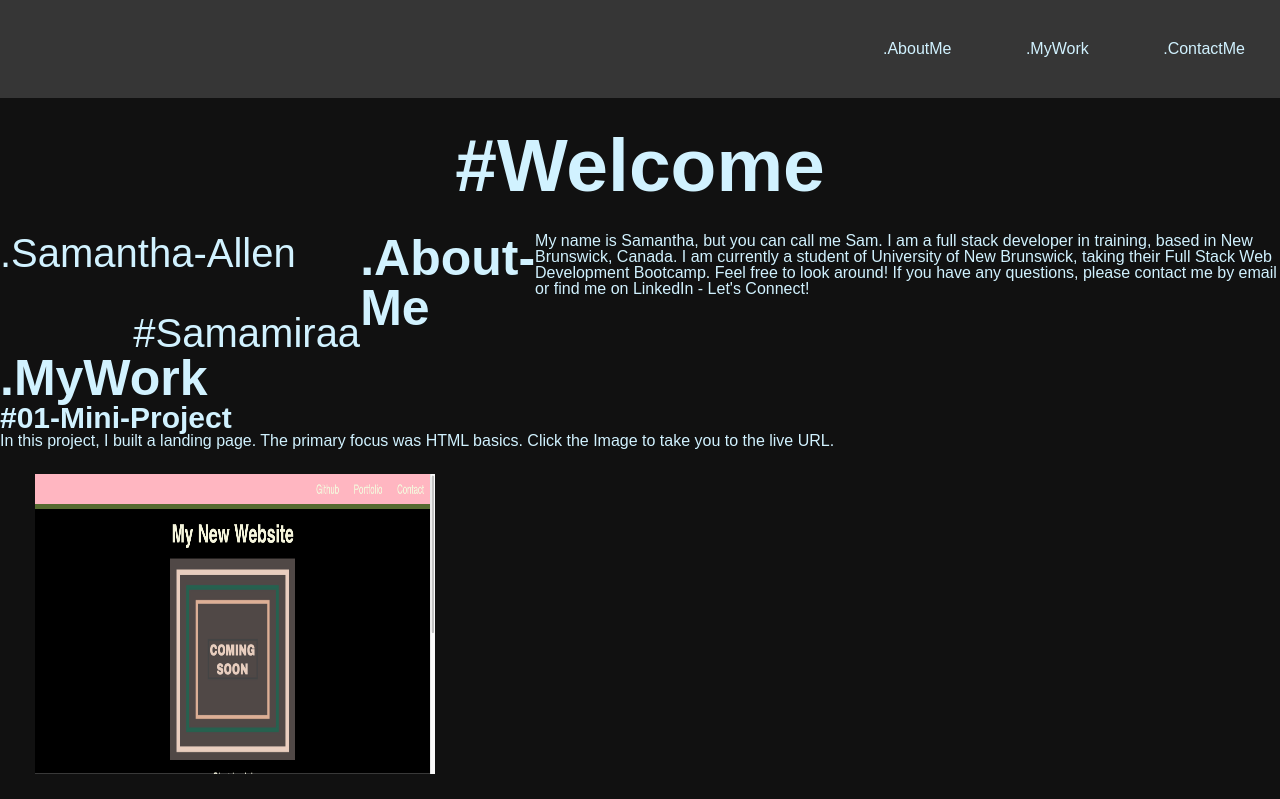
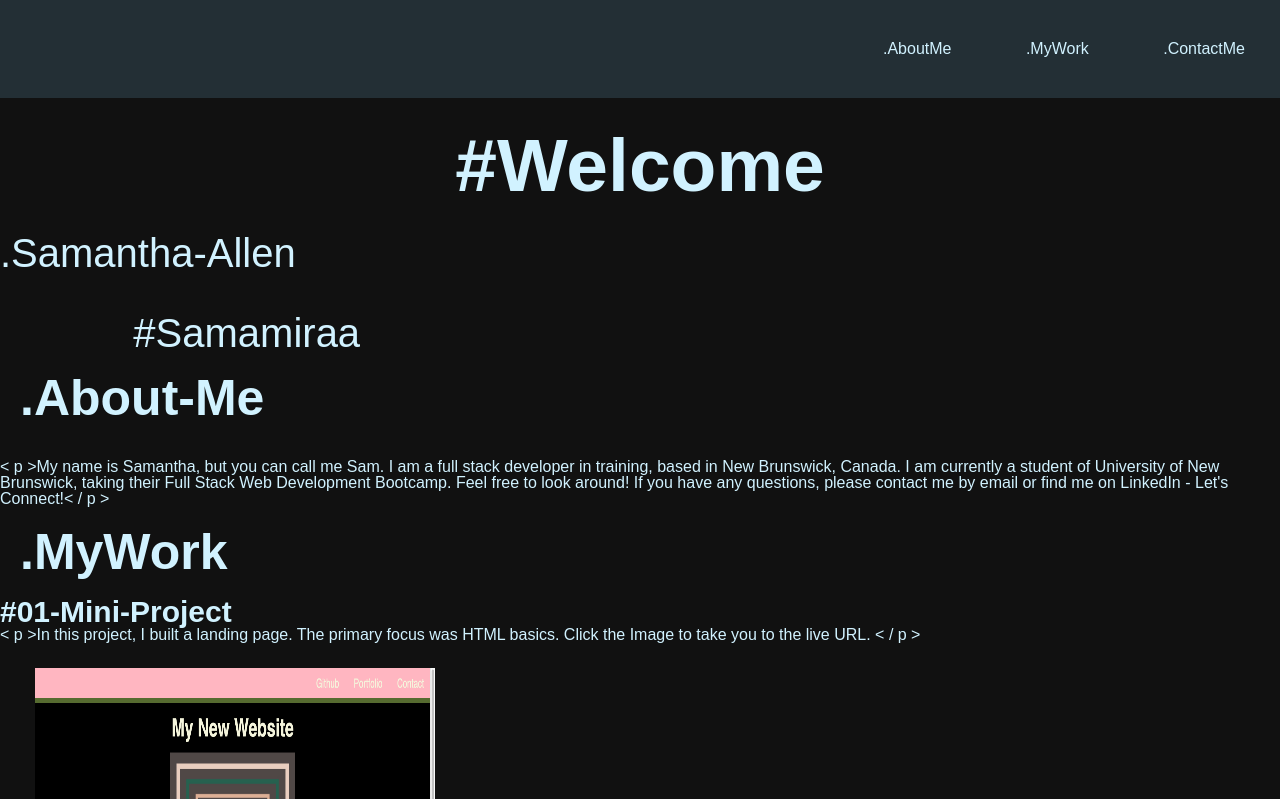
Before and after one commit to samamiraa/02-Samamiraa-Portfolio, a plain HTML site: page index.html in a window 1280 px wide. Shown: the top 799 px of the page. Drawn offline with Linux system fonts and the light colour scheme.

Commit message:
added class

```diff
--- a/assets/style.css
+++ b/assets/style.css
@@ -1,7 +1,7 @@
 :root {
     --darkGray: #111111;
     --lightBlue: #d1f2ff;
-    --lightGray: #363636;
+    --lightGray: #232f35;
 }
 
 header {
@@ -23,6 +23,7 @@ h1 {
 
 h2 {
     font-size: 50px;
+    padding: 20px;
 }
 
 h3 {
@@ -62,9 +63,9 @@ img {
     height: 30px;
 }
 
-#About {
+/* #About { */
     display: flex;
-    flex-direction: row;
+    flex-direction: wrap;
 }
 
 #flex-wrap {
--- a/index.html
+++ b/index.html
@@ -29,10 +29,10 @@
             <!-- IMAGE OR AVATAR GOES HERE -->
 
             <h2>.About-Me</h2><br>
-                <p>My name is Samantha, but you can call me Sam. I am a full stack developer in training, based in New
+                <p>< p >My name is Samantha, but you can call me Sam. I am a full stack developer in training, based in New
                 Brunswick, Canada. I am currently a student of University of New Brunswick, taking their Full Stack
                 Web Development Bootcamp. Feel free to look around! If you have any questions, please contact me by
-                email or find me on LinkedIn - Let's Connect!</p>
+                email or find me on LinkedIn - Let's Connect!< / p ></p>
         </section>
 
         <section id="My-Work">
@@ -40,8 +40,8 @@
 
             <div class="flex-wrap card">
                 <h3>#01-Mini-Project</h3>
-                    <p>In this project, I built a landing page. The primary focus was HTML basics. Click the Image
-                       to take you to the live URL.
+                    <p>< p >In this project, I built a landing page. The primary focus was HTML basics. Click the Image
+                       to take you to the live URL. < / p >
                     </p>
                         <a href="https://samamiraa.github.io/01-Mini-Project/">
                             <img src="./Images/01-Mini-Project.png" alt="Graphic of 'My Landing Page'"><br>
```
